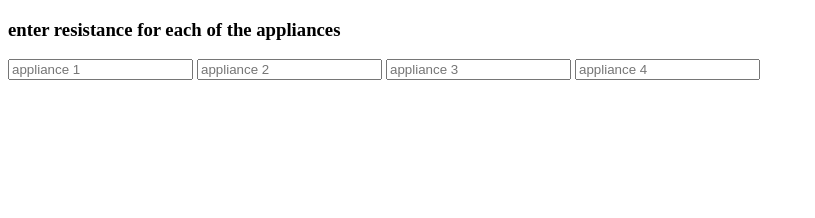
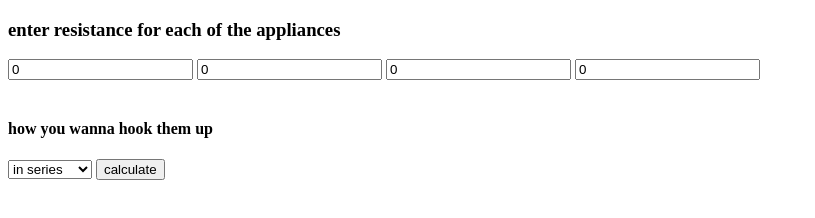
Before and after one commit to AGolumbovsky/irresistacalc, a website: page index.html in a window 1280 px wide. Shown: the whole page, without its empty margins (0-815 px from the left). Drawn offline with Linux system fonts and the light colour scheme.

Commit message:
building out

```diff
--- a/app.js
+++ b/app.js
@@ -0,0 +1,33 @@
+
+function calc () {
+
+    var uno     =  parseInt(document.getElementById("app1")) || 0;
+    var dos     =  parseInt(document.getElementById("app2")) || 0;
+    var tres    =  parseInt(document.getElementById("app3")) || 0;
+    var four    =  parseInt(document.getElementById("app4")) || 0;
+
+    console.log(typeof(dos));
+
+    let typeConn = document.getElementById("conn-type").value;
+
+    switch (typeConn) {
+
+        case "series":
+            let seriesRes = uno + dos + tres + four;
+            console.log(uno);
+            console.log("series, yo", seriesRes);
+            return seriesRes;
+
+        case "parallel":
+            let parallelRes = uno * dos * tres * four;
+            console.log("parallel, yo", parallelRes);
+            return parallelRes;
+
+        default:
+            console.log("something else is there");
+    }
+
+
+    alert (uno);
+
+};
--- a/index.html
+++ b/index.html
@@ -3,15 +3,27 @@
   <head>
     <meta charset="UTF-8">
     <title>irresistacalc online</title>
+    <link rel="stylesheet" href="style.css" type="text/css">
   </head>
   <body>
 
     <h3>enter resistance for each of the appliances </h3>
 
-    <input type="number" placeholder="appliance 1" />
-    <input type="number" placeholder="appliance 2" />
-    <input type="number" placeholder="appliance 3" />
-    <input type="number" placeholder="appliance 4" />
+    <input type="number" min="0" step="1" value="0" id="app1" />
+    <input type="number" min="0" step="1" value="0" id="app2" />
+    <input type="number" min="0" step="1" value="0" id="app3" />
+    <input type="number" min="0" step="1" value="0" id="app4" />
 
+    <br>
+    <br>
+
+    <h4> how you wanna hook them up </h4>
+    <select id="conn-type">
+        <option value="series"> in series </option>
+        <option value="parallel"> in parrallel </option>
+    </select>
+
+    <button onclick="calc()"> calculate </button>
+    <script src="app.js" type="text/javascript"></script>
   </body>
 </html>
```
Also changed, not shown: style.css (added).
